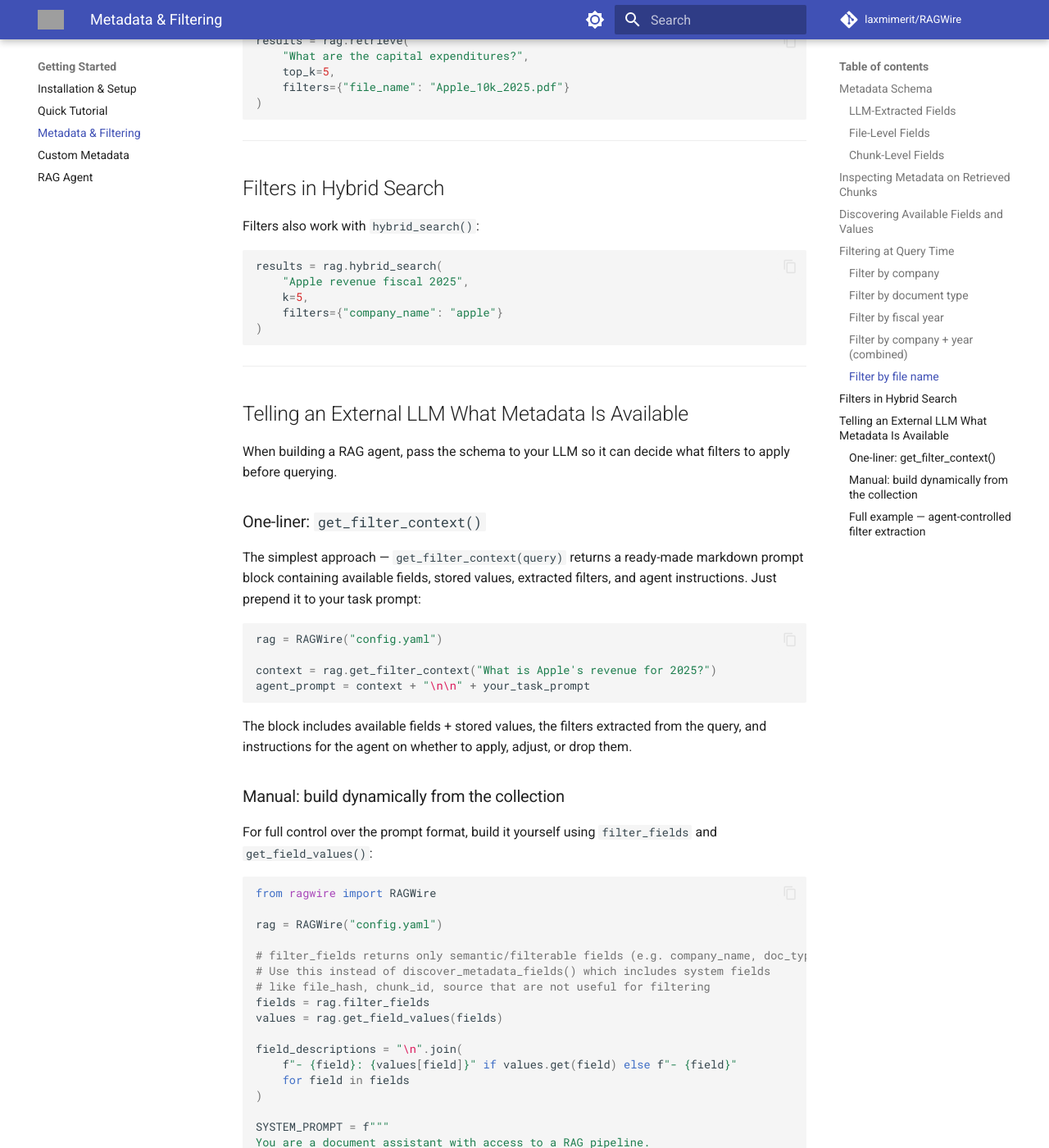
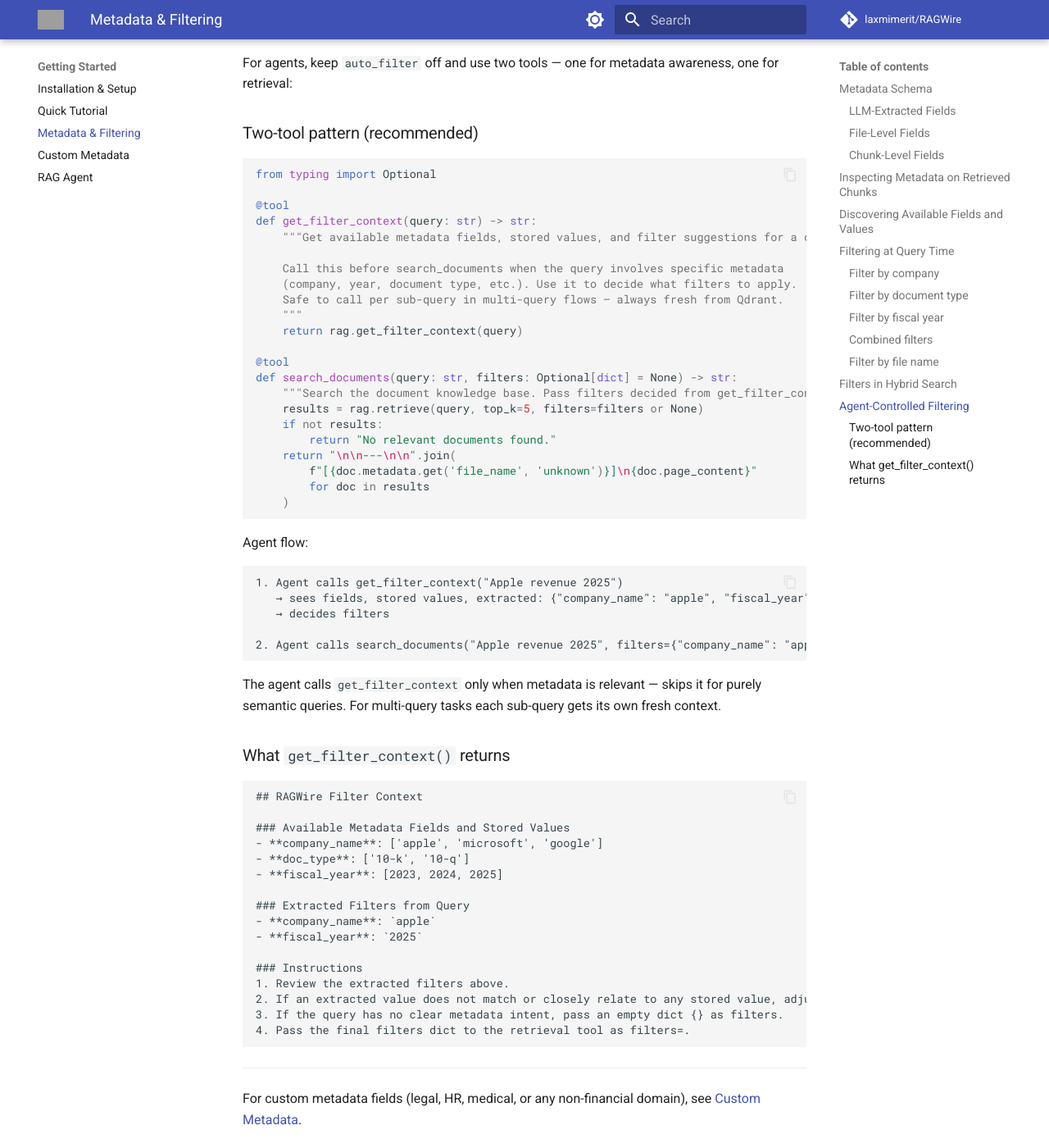
Before and after one commit to laxmimerit/RAGWire, an MkDocs documentation site: the page built from docs/metadata.md, in a window 1280 px wide and 1400 px high, scrolled down 5350 px. Shown: the whole window at 82% size. Built offline with MkDocs 1.6.1 and Material for MkDocs 9.7.7, drawn with Linux system fonts in a browser that asks for light colours; comment, search, counter and statistics services are not loaded; some of the changed text lies outside the part shown; grey boxes are pictures that could not be loaded.

Commit message:
filter context metadata

````diff
--- a/docs/custom_metadata.md
+++ b/docs/custom_metadata.md
@@ -238,6 +238,7 @@ vectorstore:
 retriever:
   search_type: "hybrid"
   top_k: 5
+  auto_filter: false   # keep false for agent use — use get_filter_context() instead
 ```
 
 ### 3. Ingest and retrieve
@@ -264,7 +265,7 @@ print(results[0].metadata)
 
 ### 4. Filter by custom fields
 
-Explicit filters:
+Explicit filters — pass a dict directly, no LLM extraction:
 
 ```python
 results = rag.retrieve(
@@ -278,11 +279,34 @@ results = rag.retrieve(
 )
 ```
 
-Auto-filter (LLM extracts from query):
+Agent-controlled — expose `get_filter_context` and `search_documents` as two separate tools. The agent calls `get_filter_context` first to understand available metadata, then decides what filters to pass to `search_documents`:
 
 ```python
-# LLM extracts {"jurisdiction": "eu", "doc_type": "policy"} automatically
-results = rag.retrieve("What are the EU data protection policies?")
+from typing import Optional
+
+@tool
+def get_filter_context(query: str) -> str:
+    """Get available metadata fields, stored values, and filter suggestions for a query.
+    Call this before search_documents when the query involves specific metadata.
+    """
+    return rag.get_filter_context(query)
+
+@tool
+def search_documents(query: str, filters: Optional[dict] = None) -> str:
+    """Search the document knowledge base with optional filters."""
+    results = rag.retrieve(query, top_k=5, filters=filters or None)
+    if not results:
+        return "No relevant documents found."
+    return "\n\n---\n\n".join(
+        f"[{doc.metadata.get('source', 'unknown')}]\n{doc.page_content}"
+        for doc in results
+    )
+
+# Agent flow:
+# 1. get_filter_context("EU data protection policies")
+#    → sees jurisdiction: ["eu", "us"], doc_type: ["policy", "contract"]
+#    → extracted: {"jurisdiction": "eu", "doc_type": "policy"}
+# 2. search_documents("EU data protection policies", filters={"jurisdiction": "eu", "doc_type": "policy"})
 ```
 
 ### 5. Run the example script
--- a/docs/metadata.md
+++ b/docs/metadata.md
@@ -9,11 +9,11 @@ Understanding metadata is critical for building precise RAG applications. RAGWir
 Every chunk stored in Qdrant carries the following metadata fields:
 
 ### LLM-Extracted Fields
-These are extracted once per document from the first chunk using your configured LLM.
+Extracted once per document from the first chunk using your configured LLM.
 
 !!! note "Default schema — Finance"
-    The fields below (`company_name`, `doc_type`, `fiscal_quarter`, `fiscal_year`) are the **default** metadata schema, designed for financial documents. You are not locked into these fields.
-    RAGWire lets you define any fields you need — product names, departments, case IDs, languages, or anything else — via a simple YAML file. See [Custom Metadata](custom_metadata.md) for details.
+    The fields below are the **default** metadata schema, designed for financial documents. You are not locked into these fields.
+    RAGWire lets you define any fields you need via a simple YAML file. See [Custom Metadata](custom_metadata.md) for details.
 
 | Field | Type | Example | Description |
 |---|---|---|---|
@@ -85,7 +85,7 @@ RAGWire provides two ways to inspect fields — use the right one for your purpo
 
 | Method | Returns | Use for |
 |---|---|---|
-| `rag.filter_fields` | Semantic/LLM-extracted fields only | Building filter prompts, agent system prompts |
+| `rag.filter_fields` | Semantic/LLM-extracted fields only | Building filter prompts, agent prompts |
 | `rag.discover_metadata_fields()` | All fields including system fields | Collection inspection, debugging |
 
 ```python
@@ -97,61 +97,44 @@ rag.filter_fields
 rag.discover_metadata_fields()
 # → ['company_name', 'doc_type', 'fiscal_year', 'file_name', 'file_hash', 'chunk_id', ...]
 
-# Get values for filterable fields
+# Get stored values for filterable fields
 rag.get_field_values(rag.filter_fields)
 # → {'company_name': ['apple', 'microsoft'], 'doc_type': ['10-k', '10-q'], ...}
 
-# Raise the limit for high-cardinality fields
+# Raise the limit for high-cardinality fields (default limit=50)
 rag.get_field_values("file_name", limit=200)
 # → ['Apple_10k_2025.pdf', 'Microsoft_10k_2025.pdf', ...]
 ```
 
-Results are ordered by frequency — most common values first. The default `limit=50` covers most use cases. Increase it for high-cardinality fields like `file_name`.
-
-This is especially useful when building an LLM agent — pass the filterable fields and values into the system prompt so the agent knows exactly what to filter by:
-
-```python
-values = rag.get_field_values(rag.filter_fields)
-
-SYSTEM_PROMPT = f"""
-You have access to a financial document RAG pipeline.
-
-Available metadata fields and values:
-- company_name: {values['company_name']}
-- doc_type: {values['doc_type']}
-- fiscal_year: {values['fiscal_year']}
-
-Use these to apply precise filters when answering questions.
-"""
-```
+Results are ordered by frequency — most common values first.
 
 ---
 
 ## Filtering at Query Time
 
-RAGWire applies filters in three ways:
+RAGWire supports three filtering modes:
 
-- **Explicit filters** — pass a `filters` dict directly; LLM extraction is skipped
-- **Auto-filter** — set `auto_filter: true` in `config.yaml`; LLM automatically extracts filters from every query
-- **Agent-controlled** — call `rag.extract_filters(query)` or `rag.get_filter_context(query)` manually; agent decides what to apply
+| Mode | How | When to use |
+|---|---|---|
+| **Explicit** | Pass `filters=` dict to `retrieve()` | Programmatic pipelines, known inputs |
+| **Auto-filter** | Set `auto_filter: true` in config | Simple chatbots, no agent involved |
+| **Agent-controlled** | Call `extract_filters()` or `get_filter_context()` manually | Agents that need to reason about filters |
+
+!!! note "auto_filter is off by default"
+    No filter extraction happens automatically unless `auto_filter: true` is set in `config.yaml`. For agents, keep the default and use `extract_filters()` or `get_filter_context()` to control extraction explicitly.
 
 ```python
-# Explicit — LLM extraction skipped
+# Explicit — LLM extraction skipped entirely
 results = rag.retrieve("What is the revenue?", filters={"company_name": "apple"})
 
-# Auto-filter (requires auto_filter: true in config.yaml)
+# Auto-filter — requires auto_filter: true in config.yaml
 results = rag.retrieve("What is Apple's revenue for 2025?")
 
-# Agent-controlled — extract first, adjust, then retrieve
+# Agent-controlled — extract, inspect, adjust, then retrieve
 filters = rag.extract_filters("What is Apple's revenue for 2025?")
 # → {"company_name": "apple", "fiscal_year": 2025}
 results = rag.retrieve("What is Apple's revenue for 2025?", filters=filters)
 ```
-
-!!! note "auto_filter is disabled by default"
-    By default (`auto_filter: false`), no filter extraction happens unless you pass `filters=` explicitly or call `extract_filters()` / `get_filter_context()` manually. Enable it in `config.yaml` only for simple chatbot use cases. For agents, keep it `false` and use `get_filter_context()` to give the agent full control.
-
-The available filter fields match your metadata schema. By default these are `company_name`, `doc_type`, `fiscal_quarter`, and `fiscal_year`. If you've configured [custom metadata](custom_metadata.md), filtering will use your custom fields instead.
 
 ---
 
@@ -193,16 +176,13 @@ results = rag.retrieve(
 )
 ```
 
-### Filter by company + year (combined)
+### Combined filters
 
 ```python
 results = rag.retrieve(
     "What is the revenue breakdown by segment?",
     top_k=5,
-    filters={
-        "company_name": "apple",
-        "fiscal_year": 2025
-    }
+    filters={"company_name": "apple", "fiscal_year": 2025}
 )
 ```
 
@@ -220,7 +200,7 @@ results = rag.retrieve(
 
 ## Filters in Hybrid Search
 
-Filters also work with `hybrid_search()`:
+Filters work identically with `hybrid_search()`:
 
 ```python
 results = rag.hybrid_search(
@@ -232,99 +212,67 @@ results = rag.hybrid_search(
 
 ---
 
-## Telling an External LLM What Metadata Is Available
+## Agent-Controlled Filtering
 
-When building a RAG agent, pass the schema to your LLM so it can decide what filters to apply before querying.
+For agents, keep `auto_filter` off and use two tools — one for metadata awareness, one for retrieval:
 
-### One-liner: `get_filter_context()`
-
-The simplest approach — `get_filter_context(query)` returns a ready-made markdown prompt block containing available fields, stored values, extracted filters, and agent instructions. Just prepend it to your task prompt:
+### Two-tool pattern (recommended)
 
 ```python
-rag = RAGWire("config.yaml")
+from typing import Optional
 
-context = rag.get_filter_context("What is Apple's revenue for 2025?")
-agent_prompt = context + "\n\n" + your_task_prompt
+@tool
+def get_filter_context(query: str) -> str:
+    """Get available metadata fields, stored values, and filter suggestions for a query.
+
+    Call this before search_documents when the query involves specific metadata
+    (company, year, document type, etc.). Use it to decide what filters to apply.
+    Safe to call per sub-query in multi-query flows — always fresh from Qdrant.
+    """
+    return rag.get_filter_context(query)
+
+@tool
+def search_documents(query: str, filters: Optional[dict] = None) -> str:
+    """Search the document knowledge base. Pass filters decided from get_filter_context."""
+    results = rag.retrieve(query, top_k=5, filters=filters or None)
+    if not results:
+        return "No relevant documents found."
+    return "\n\n---\n\n".join(
+        f"[{doc.metadata.get('file_name', 'unknown')}]\n{doc.page_content}"
+        for doc in results
+    )
 ```
 
-The block includes available fields + stored values, the filters extracted from the query, and instructions for the agent on whether to apply, adjust, or drop them.
+Agent flow:
+```
+1. Agent calls get_filter_context("Apple revenue 2025")
+   → sees fields, stored values, extracted: {"company_name": "apple", "fiscal_year": 2025}
+   → decides filters
 
-### Manual: build dynamically from the collection
-
-For full control over the prompt format, build it yourself using `filter_fields` and `get_field_values()`:
-
-```python
-from ragwire import RAGWire
-
-rag = RAGWire("config.yaml")
-
-# filter_fields returns only semantic/filterable fields (e.g. company_name, doc_type)
-# Use this instead of discover_metadata_fields() which includes system fields
-# like file_hash, chunk_id, source that are not useful for filtering
-fields = rag.filter_fields
-values = rag.get_field_values(fields)
-
-field_descriptions = "\n".join(
-    f"- {field}: {values[field]}" if values.get(field) else f"- {field}"
-    for field in fields
-)
-
-SYSTEM_PROMPT = f"""
-You are a document assistant with access to a RAG pipeline.
-
-Available metadata fields and known values:
-{field_descriptions}
-
-When answering questions, extract any filters from the user query and apply them.
-"""
+2. Agent calls search_documents("Apple revenue 2025", filters={"company_name": "apple", "fiscal_year": 2025})
 ```
 
-This generates a prompt grounded in real data — no hardcoded assumptions about field names, types, or allowed values.
+The agent calls `get_filter_context` only when metadata is relevant — skips it for purely semantic queries. For multi-query tasks each sub-query gets its own fresh context.
 
-### Full example — agent-controlled filter extraction
+### What `get_filter_context()` returns
 
-Use `extract_filters()` to get the raw filters from RAGWire, then let the agent inspect and adjust before retrieval. Works for any domain — finance, legal, medical, HR, etc.
+```
+## RAGWire Filter Context
 
-```python
-from ragwire import RAGWire
+### Available Metadata Fields and Stored Values
+- **company_name**: ['apple', 'microsoft', 'google']
+- **doc_type**: ['10-k', '10-q']
+- **fiscal_year**: [2023, 2024, 2025]
 
-rag = RAGWire("config.yaml")
+### Extracted Filters from Query
+- **company_name**: `apple`
+- **fiscal_year**: `2025`
 
-def query_with_filters(user_query: str, top_k: int = 5):
-    # Step 1: RAGWire extracts filters — agent can inspect and adjust
-    filters = rag.extract_filters(user_query)
-    # → {"company_name": "apple", "fiscal_year": 2025}
-
-    # Step 2: Validate against stored values — drop filters with no match
-    if filters:
-        stored = rag.get_field_values(rag.filter_fields)
-        filters = {
-            k: v for k, v in filters.items()
-            if not stored.get(k) or v in stored[k]
-        }
-
-    print(f"Applied filters: {filters}")
-
-    # Step 3: Retrieve
-    results = rag.retrieve(user_query, top_k=top_k, filters=filters or None)
-    return results
-
-
-results = query_with_filters("What is Apple's revenue for fiscal year 2025?")
-for doc in results:
-    print(doc.metadata)
-    print(doc.page_content[:200])
-    print()
-```
-
-Or use `get_filter_context()` to inject the full context into an agent prompt and let the agent reason about filters itself:
-
-```python
-def query_with_agent_context(user_query: str):
-    context = rag.get_filter_context(user_query)
-    # Prepend to agent system prompt — agent sees fields, values, extracted filters
-    # and decides what to pass to retrieve()
-    return context
+### Instructions
+1. Review the extracted filters above.
+2. If an extracted value does not match or closely relate to any stored value, adjust or drop that filter.
+3. If the query has no clear metadata intent, pass an empty dict {} as filters.
+4. Pass the final filters dict to the retrieval tool as filters=.
 ```
 
 ---
--- a/docs/rag_agent.md
+++ b/docs/rag_agent.md
@@ -37,19 +37,41 @@ print(f"Ingested {stats['processed']} docs, {stats['chunks_created']} chunks")
 
 ---
 
-## 2. Define the Retrieval Tool
+## 2. Define Two Tools
+
+The agent gets two tools with clear separation of concerns:
+
+- **`get_filter_context`** — call when metadata awareness is needed. Returns available fields, stored values, extracted filter suggestions, and instructions. Always fresh from Qdrant — safe to call multiple times in multi-query flows.
+- **`search_documents`** — pure retrieval. Accepts explicit filters the agent decided from the context.
 
 ```python
 from langchain.tools import tool
+from typing import Optional
 
 @tool
-def search_documents(query: str) -> str:
+def get_filter_context(query: str) -> str:
+    """Get available metadata fields, stored values, and filter suggestions for a query.
+
+    Call this before search_documents when the query may involve specific metadata
+    (e.g. a company, year, document type, author). The returned context shows what
+    filters are available and what was extracted from your query — use it to decide
+    what filters to pass to search_documents.
+
+    Skip this tool for purely semantic queries with no metadata intent.
+    """
+    return rag.get_filter_context(query)
+
+
+@tool
+def search_documents(query: str, filters: Optional[dict] = None) -> str:
     """Search the document knowledge base for relevant information.
 
-    Use this whenever the user asks a question that may be answered
-    by the ingested documents.
+    Args:
+        query: The search query
+        filters: Optional metadata filters decided from get_filter_context.
+                 Pass {} or omit to search without filtering.
     """
-    results = rag.retrieve(query, top_k=5)
+    results = rag.retrieve(query, top_k=5, filters=filters or None)
     if not results:
         return "No relevant documents found."
 
@@ -64,70 +86,27 @@ def search_documents(query: str) -> str:
     return "\n\n---\n\n".join(chunks)
 ```
 
----
+**Agent reasoning flow:**
 
-## 3. Give the Agent Metadata Awareness (Optional but Recommended)
+```
+User: "creatine studies from 2023"
 
-By default the agent doesn't know what companies, document types, or years are in your collection. Without this, it may hallucinate filter values or skip filtering entirely.
+1. Agent calls get_filter_context("creatine studies from 2023")
+   → sees research_focus values, publication_year: [2022, 2023, 2024]
+   → extracted: research_focus: "creatine", publication_year: 2023
+   → decides: {"publication_year": 2023}  (research_focus exact match uncertain)
 
-### Option A — `get_filter_context()` (recommended for agents)
-
-The simplest approach. Call `get_filter_context(query)` per query and prepend it to the agent prompt. The agent sees available fields, stored values, extracted filters, and instructions — and decides what filters to pass to the retrieval tool:
-
-```python
-def search_documents_with_context(query: str) -> str:
-    """Search the document knowledge base for relevant information."""
-    # Give the agent full filter context — it decides what to apply
-    context = rag.get_filter_context(query)
-    filters = rag.extract_filters(query)  # agent can override this
-
-    results = rag.retrieve(query, top_k=5, filters=filters)
-    if not results:
-        return "No relevant documents found."
-
-    chunks = [context]  # prepend filter context so agent can reason about results
-    for doc in results:
-        source = doc.metadata.get("file_name", "unknown")
-        chunks.append(f"[{source}]\n{doc.page_content}")
-    return "\n\n---\n\n".join(chunks)
+2. Agent calls search_documents("creatine studies from 2023", filters={"publication_year": 2023})
+   → clean retrieval with agent-decided filters
 ```
 
-### Option B — Static system prompt from stored values
-
-Build a metadata-aware system prompt once at startup using `filter_fields` and `get_field_values()`:
-
-```python
-# filter_fields returns only semantic/filterable fields — excludes system fields
-# like file_hash, chunk_id, source that are not useful for filtering
-values = rag.get_field_values(rag.filter_fields)
-# → {
-#     'company_name': ['apple', 'microsoft', 'google'],
-#     'doc_type':     ['10-k', '10-q'],
-#     'fiscal_year':  [2024, 2025],
-# }
-
-SYSTEM_PROMPT = f"""
-You are a helpful financial document assistant.
-Use the search_documents tool to retrieve relevant information before answering.
-Always cite the source document in your answer.
-
-The knowledge base contains documents with the following metadata:
-- company_name: {values['company_name']}
-- doc_type: {values['doc_type']}
-- fiscal_year: {values['fiscal_year']}
-
-When calling search_documents, pass explicit filters based on what the user mentions.
-"""
-```
-
-!!! note "auto_filter is off by default"
-    Filters are not automatically extracted from queries unless you set `auto_filter: true` in `config.yaml`. For agents, keep it `false` and use `extract_filters()` or `get_filter_context()` to control filter extraction explicitly.
+For multi-query tasks, the agent calls `get_filter_context` independently per sub-query — always fresh from Qdrant.
 
 ---
 
-## 4. Create the Agent
+## 3. Create the Agent
 
-Pass the metadata-aware `SYSTEM_PROMPT` from the previous step so the agent knows what's in the knowledge base.
+Register both tools and give the agent a minimal system prompt:
 
 === "OpenAI"
 
@@ -139,8 +118,13 @@ Pass the metadata-aware `SYSTEM_PROMPT` from the previous step so the agent know
 
     agent = create_agent(
         model=model,
-        tools=[search_documents],
-        system_prompt=SYSTEM_PROMPT,
+        tools=[get_filter_context, search_documents],
+        system_prompt=(
+            "You are a helpful document assistant. "
+            "Use get_filter_context before search_documents when the query involves "
+            "specific metadata (company, year, document type, etc.). "
+            "Always cite the source document in your answer."
+        ),
     )
     ```
 
@@ -154,8 +138,13 @@ Pass the metadata-aware `SYSTEM_PROMPT` from the previous step so the agent know
 
     agent = create_agent(
         model=model,
-        tools=[search_documents],
-        system_prompt=SYSTEM_PROMPT,
+        tools=[get_filter_context, search_documents],
+        system_prompt=(
+            "You are a helpful document assistant. "
+            "Use get_filter_context before search_documents when the query involves "
+            "specific metadata (company, year, document type, etc.). "
+            "Always cite the source document in your answer."
+        ),
     )
     ```
 
@@ -169,8 +158,13 @@ Pass the metadata-aware `SYSTEM_PROMPT` from the previous step so the agent know
 
     agent = create_agent(
         model=model,
-        tools=[search_documents],
-        system_prompt=SYSTEM_PROMPT,
+        tools=[get_filter_context, search_documents],
+        system_prompt=(
+            "You are a helpful document assistant. "
+            "Use get_filter_context before search_documents when the query involves "
+            "specific metadata (company, year, document type, etc.). "
+            "Always cite the source document in your answer."
+        ),
     )
     ```
 
@@ -184,8 +178,13 @@ Pass the metadata-aware `SYSTEM_PROMPT` from the previous step so the agent know
 
     agent = create_agent(
         model=model,
-        tools=[search_documents],
-        system_prompt=SYSTEM_PROMPT,
+        tools=[get_filter_context, search_documents],
+        system_prompt=(
+            "You are a helpful document assistant. "
+            "Use get_filter_context before search_documents when the query involves "
+            "specific metadata (company, year, document type, etc.). "
+            "Always cite the source document in your answer."
+        ),
     )
     ```
 
@@ -305,6 +304,7 @@ Place PDF files in examples/data/ then run:
 
 import sys
 from pathlib import Path
+from typing import Optional
 
 sys.path.insert(0, str(Path(__file__).parent.parent))
 
@@ -330,16 +330,31 @@ logger.info(f"Ingested {stats['processed']} docs, {stats['chunks_created']} chun
 
 
 # ------------------------------------------------------------------ #
-# 2. Retrieval tool
+# 2. Tools
 # ------------------------------------------------------------------ #
 @tool
-def search_documents(query: str) -> str:
+def get_filter_context(query: str) -> str:
+    """Get available metadata fields, stored values, and filter suggestions for a query.
+
+    Call this before search_documents when the query involves specific metadata
+    (company, year, document type, etc.). Use the returned context to decide
+    what filters to pass to search_documents.
+
+    Skip this for purely semantic queries with no metadata intent.
+    """
+    return rag.get_filter_context(query)
+
+
+@tool
+def search_documents(query: str, filters: Optional[dict] = None) -> str:
     """Search the document knowledge base for relevant information.
 
-    Use this whenever the user asks a question that may be answered
-    by the ingested documents.
+    Args:
+        query: The search query
+        filters: Optional metadata filters decided from get_filter_context.
+                 Pass {} or omit to search without filtering.
     """
-    results = rag.retrieve(query, top_k=5)
+    results = rag.retrieve(query, top_k=5, filters=filters or None)
     if not results:
         return "No relevant documents found."
 
@@ -362,11 +377,11 @@ checkpointer = InMemorySaver()
 
 agent = create_agent(
     model=model,
-    tools=[search_documents],
+    tools=[get_filter_context, search_documents],
     system_prompt=(
         "You are a helpful financial document assistant. "
-        "Use the search_documents tool to retrieve relevant information "
-        "from the knowledge base before answering questions. "
+        "Use get_filter_context before search_documents when the query involves "
+        "specific metadata (company, year, document type, etc.). "
         "Always cite the source document in your answer."
     ),
     checkpointer=checkpointer,
````
Also changed, not shown: other parts of docs/metadata.md (+1 -1 lines), docs/api_reference.md (+2 -2 lines).
